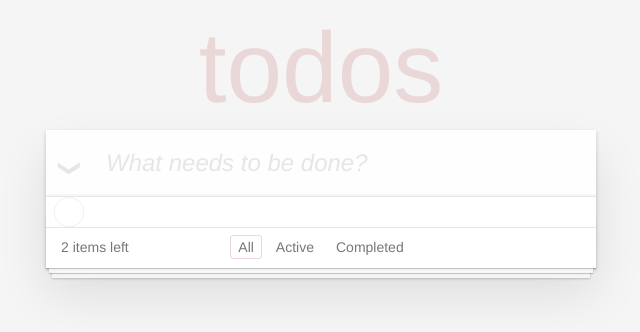
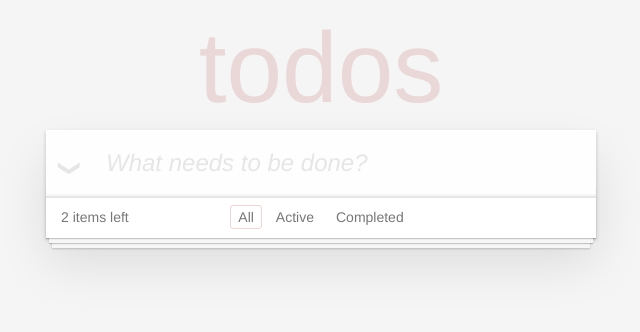
Before and after one commit to constantine-design/notes-app-redux, a React (Create React App) app: page / in a window 1280 px wide. Shown: the top 332 px of the page, without its empty margins (319-959 px from the left). Built offline with nearby package versions, Linux system fonts and the light colour scheme.

Commit message:
Almost...

```diff
--- a/src/App.js
+++ b/src/App.js
@@ -35,12 +35,25 @@ export default class App extends React.Component {
     );
   }
 
+  remooveTodo = (id) => {
+    this.setState({
+      todos: this.state.todos.filter ( (x) => x.id !== id )
+      }
+    );
+  }
+
   render() {
     return (
       <section className="todoapp">
-        <Add createTodo={this.createTodo} />
-        <section className="main" style={{display: 'block'}}>
-          <List todos={ this.state.todos } />
+        <Add
+          createTodo={this.createTodo}
+        />
+        <section className="main" style={{display: 'block'}} >
+          <List
+            todos={ this.state.todos }
+            toggleTodo={this.toggleTodo}
+            remooveTodo={this.remooveTodo}
+          />
         </section>
         <Filters />
       </section>
--- a/src/index.css
+++ b/src/index.css
@@ -224,12 +224,12 @@ body {
 .todo-list li .destroy {
 	display: none;
 	position: absolute;
-	top: 0;
+	top: 10px;
 	right: 10px;
 	bottom: 0;
 	width: 40px;
 	height: 40px;
-	margin: auto 0;
+	margin: 0;
 	font-size: 30px;
 	color: #cc9a9a;
 	margin-bottom: 11px;
--- a/src/note/Add.js
+++ b/src/note/Add.js
@@ -26,7 +26,7 @@ export default class Add extends React.Component {
             autoFocus
             value={this.state.value}
             onChange={(e) => this.setState({value: e.target.value})}
-            onKeyPress={this.onKeyPress}
+            onKeyPress={ (e) =>  this.onKeyPress(e) }
           />
         </header>
     );
--- a/src/note/Filters.js
+++ b/src/note/Filters.js
@@ -1,9 +1,9 @@
 import React from "react";
 
 export default class Filters extends React.Component {
-  constructor(props) {
+  /*constructor(props) {
     super(props)
-  }
+  }*/
   render() {
     return (
       <footer className="footer" style={{display: 'block'}}>
--- a/src/note/List.js
+++ b/src/note/List.js
@@ -1,24 +1,26 @@
 import React from "react";
 
 export default class List extends React.Component {
-  constructor(props) {
+  /*constructor(props) {
     super(props);
     this.props = props;
-  }
+  }*/
   render() {
-    console.log(this.todos);
     return (
       <React.Fragment>
         <input id="toggle-all" className="toggle-all" type="checkbox" />
         <label htmlFor="toggle-all">Mark all as complete</label>
         <ul className="todo-list">
-          <li data-id={1628678522970} >
-            <div className="view">
-              <input className="toggle" type="checkbox" />
-              <label></label>
-              <button className="destroy" />
-            </div>
-          </li>
+          { this.props.todos.map( todos =>
+              <li data-id={ todos.id } >
+                <div className="view">
+                  <input className="toggle" type="checkbox" onClick={ (e) => this.props.toggleTodo(todos.id) }/>
+                  <label>{ todos.title }</label>
+                  <button className="destroy" onClick={ (e) => this.props.remooveTodo(todos.id) } />
+                </div>
+              </li>
+            )
+          }
         </ul>
       </React.Fragment>
     );
```
